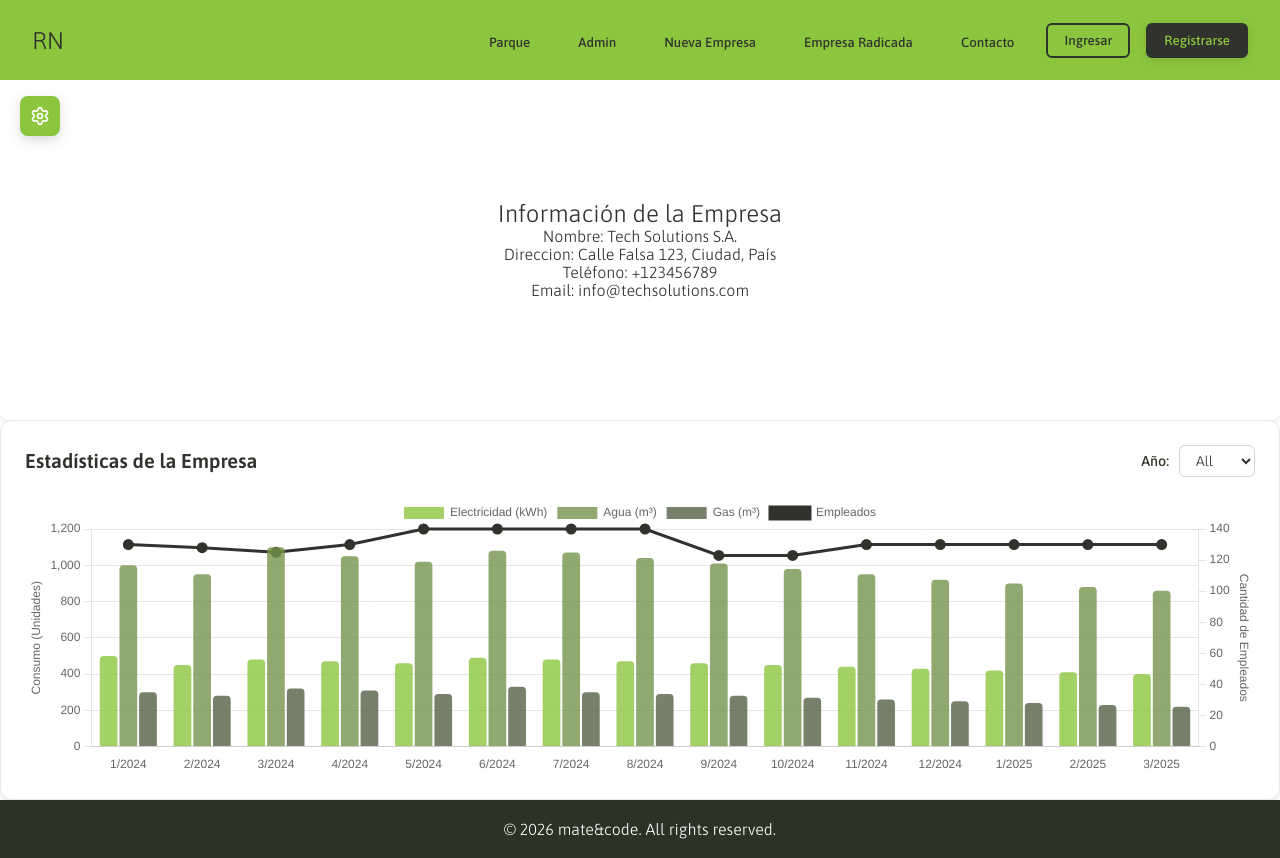
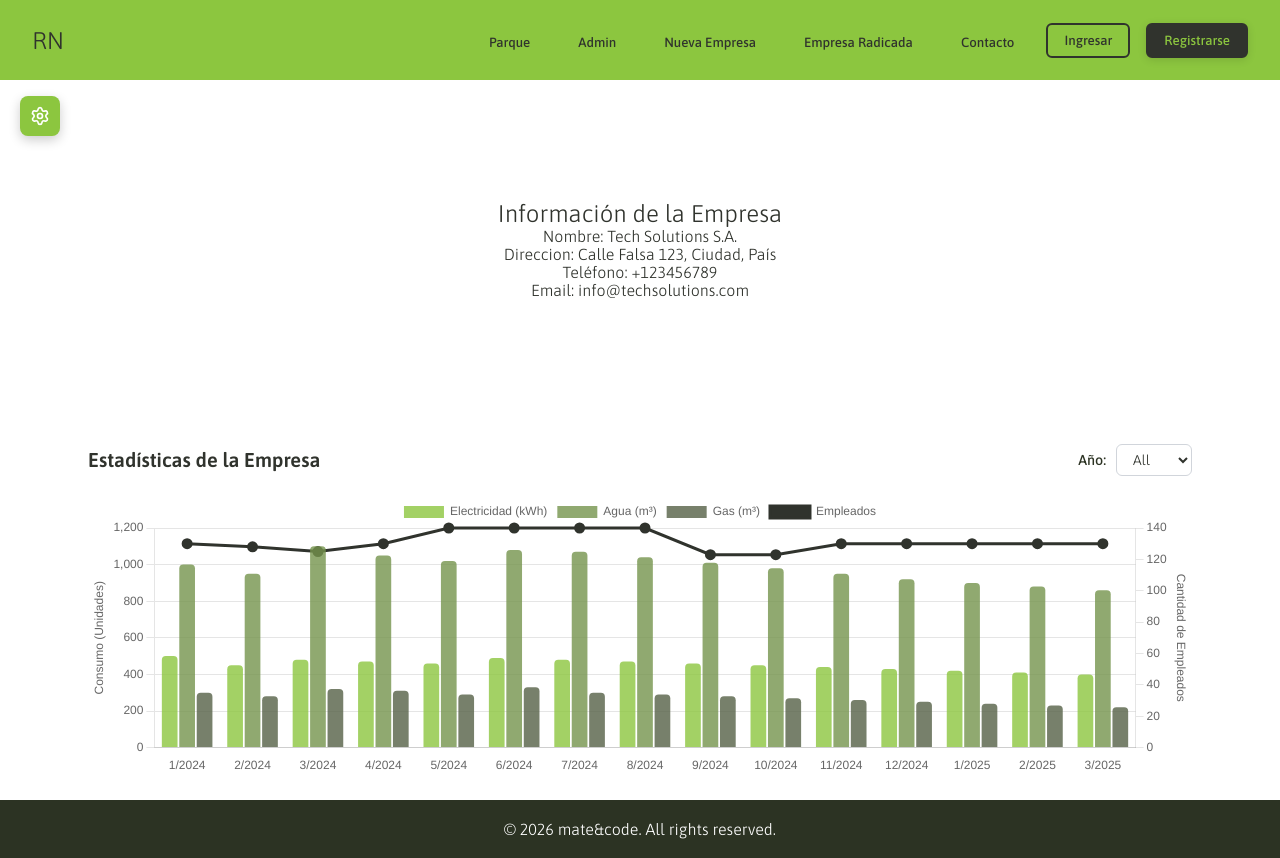
Before and after one commit to PabloGalindoRoldan/mate-code, a React (Vite) app in the folder matecode/frontend/: page /mate-code/empresa-radicada in a window 1280 px wide. Built offline with nearby package versions, Linux system fonts and the light colour scheme.

Commit message:
pequeños arreglos visuales

```diff
--- a/matecode/frontend/src/components/shared/InfoPanel.css
+++ b/matecode/frontend/src/components/shared/InfoPanel.css
@@ -4,9 +4,7 @@
     align-items: center;
     justify-content: center;
     background-color: #ffffff;
-    border-radius: 8px;
-    box-shadow: 0 2px 4px rgba(0, 0, 0, 0.1);
     color: var(--gris1);
-    width: 100%;
+    max-width: 90%;
     height: 50%;
 }
--- a/matecode/frontend/src/components/shared/MapPanel.css
+++ b/matecode/frontend/src/components/shared/MapPanel.css
@@ -44,15 +44,15 @@
 
 .map-settings-btn {
     position: absolute;
-    top: 20px;
+    top: 16px;
     right: 20px;
     z-index: 20;
     background-color: var(--verde1);
     color: white;
     border: none;
     border-radius: 8px;
-    width: 45px;
-    height: 45px;
+    width: 40px;
+    height: 40px;
     display: flex;
     align-items: center;
     justify-content: center;
--- a/matecode/frontend/src/components/shared/StatisticsPanel.css
+++ b/matecode/frontend/src/components/shared/StatisticsPanel.css
@@ -1,9 +1,8 @@
 .statistics-container {
     background: #ffffff;
-    border: 1px solid #e5e7eb;
     border-radius: 12px;
     padding: 24px;
-    box-shadow: 0 4px 6px -1px rgba(0, 0, 0, 0.1);
+    max-width: 90%;
 
     /* Layout constraints */
     width: 100%;
--- a/matecode/frontend/src/components/views/EmpresaRadicadaView.css
+++ b/matecode/frontend/src/components/views/EmpresaRadicadaView.css
@@ -40,7 +40,7 @@
     align-items: center;
     justify-content: center;
     cursor: pointer;
-    box-shadow: 0 4px 12px rgba(0, 0, 0, 0.15);
+    box-shadow: 0 4px 12px rgba(0, 0, 0, 0.2);
     transition: all 0.3s cubic-bezier(0.4, 0, 0.2, 1);
 }
 
```
